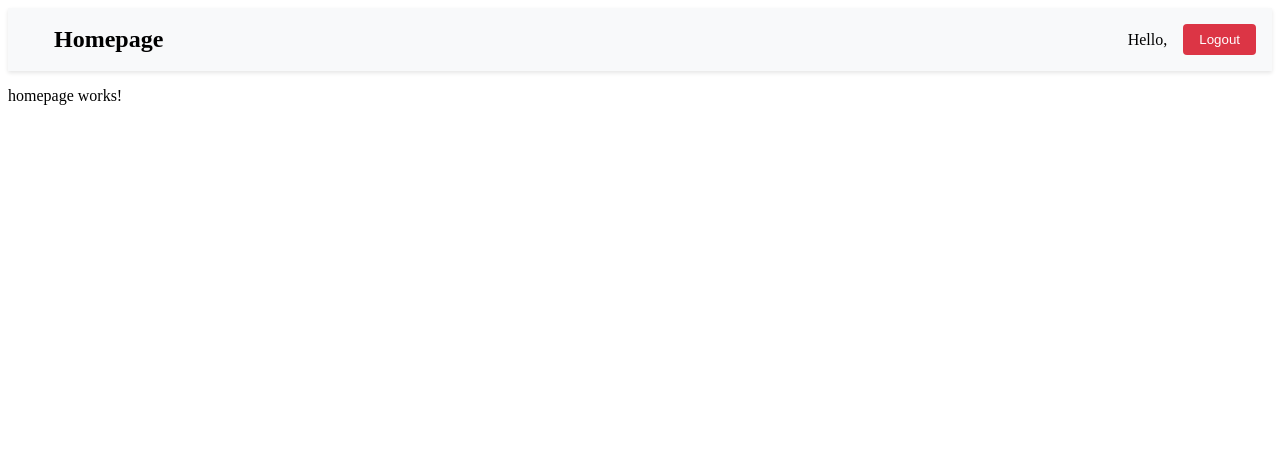
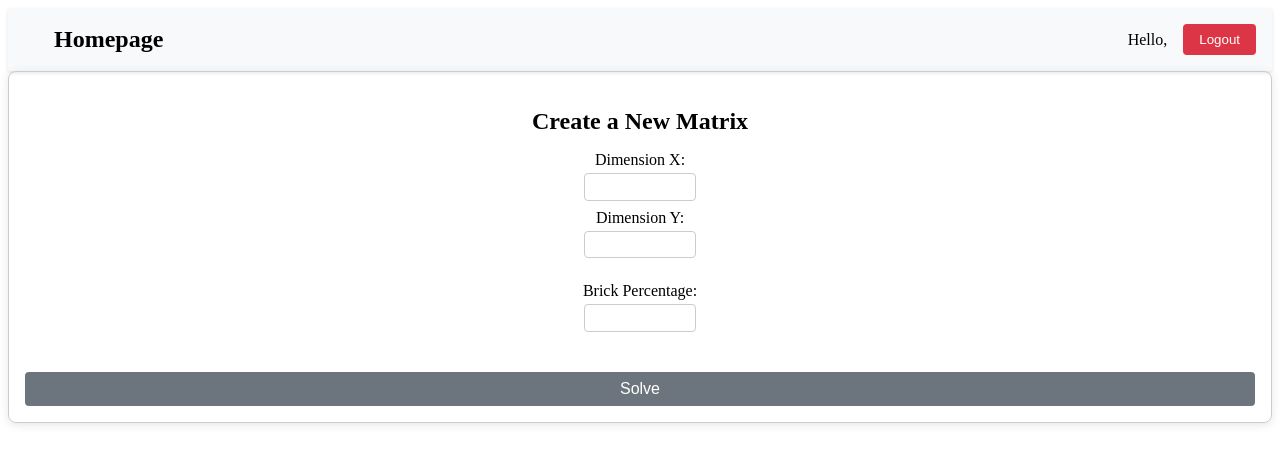
Before and after one commit to cosming20/Hackathon_2024, an Angular app in the folder client/: page /homepage in a window 1280 px wide. Shown: the top 464 px of the page. Built offline with nearby package versions, Linux system fonts and the light colour scheme.

Commit message:
homepage

```diff
--- a/client/src/app/app.service.ts
+++ b/client/src/app/app.service.ts
@@ -19,5 +19,8 @@ export class AppService {
     const body = { username, password };
     return this.http.post('http://localhost:5000/api/v1/auth/register', body, { withCredentials: true });
   }
+  createMaze(body: { dimension_x: number; dimension_y: number; start_x: number; start_y: number; finish_x: number; finish_y: number; bricks: number }): Observable<any> {
+    return this.http.post('http://localhost:5000/api/v1/maze', body, { withCredentials: true });
+  }
 
 }
--- a/client/src/app/homepage/homepage.component.html
+++ b/client/src/app/homepage/homepage.component.html
@@ -1 +1,88 @@
-<p>homepage works!</p>
+<div class="matrix-form">
+  <h2>Create a New Matrix</h2>
+
+  <div class="input-group">
+    <label for="dimension_x">Dimension X:</label>
+    <input
+      type="number"
+      id="dimension_x"
+      [(ngModel)]="dimensionX"
+      (ngModelChange)="createMatrix()"
+      min="1"
+      required
+    />
+    <div *ngIf="dimensionX < 1" class="error-message">
+      Dimension X must be at least 1.
+    </div>
+
+    <label for="dimension_y">Dimension Y:</label>
+    <input
+      type="number"
+      id="dimension_y"
+      [(ngModel)]="dimensionY"
+      (ngModelChange)="createMatrix()"
+      min="1"
+      required
+    />
+    <div *ngIf="dimensionY < 1" class="error-message">
+      Dimension Y must be at least 1.
+    </div>
+  </div>
+
+  <div class="input-group">
+    <label for="brick_percentage">Brick Percentage:</label>
+    <input
+      type="number"
+      id="brick_percentage"
+      [(ngModel)]="brickPercentage"
+      min="0"
+      max="40"
+      required
+    />
+    <div *ngIf="brickPercentage > 40" class="error-message">
+      Brick Percentage cannot exceed 40%.
+    </div>
+    <div *ngIf="brickPercentage < 0" class="error-message">
+      Brick Percentage cannot be negative.
+    </div>
+  </div>
+
+  <div class="matrix-container" *ngIf="matrix.length">
+    <div class="matrix">
+      <div *ngFor="let row of matrix; let y = index" class="matrix-row">
+        <div
+          *ngFor="let cell of row; let x = index"
+          class="matrix-cell"
+          [ngClass]="{
+            start: cell.isStart,
+            finish: cell.isFinish
+          }"
+          (click)="setPosition(x, y)"
+        ></div>
+      </div>
+    </div>
+  </div>
+
+  <div class="info">
+    <p *ngIf="startPosition">
+      Start Position: ({{ startPosition.x }},{{ startPosition.y }})
+    </p>
+    <p *ngIf="finishPosition">
+      Finish Position: ({{ finishPosition.x }},{{ finishPosition.y }})
+    </p>
+  </div>
+
+  <button
+    (click)="solveMaze()"
+    [disabled]="
+      !startPosition ||
+      !finishPosition ||
+      dimensionX < 1 ||
+      dimensionY < 1 ||
+      brickPercentage < 0 ||
+      brickPercentage > 40
+    "
+  >
+    Solve
+  </button>
+</div>
--- a/client/src/app/homepage/homepage.component.scss
+++ b/client/src/app/homepage/homepage.component.scss
@@ -0,0 +1,103 @@
+.matrix-form {
+    max-width: 100%;
+    margin: auto;
+    padding: 1rem;
+    border: 1px solid #ccc;
+    border-radius: 8px;
+    box-shadow: 0 2px 10px rgba(0, 0, 0, 0.1);
+
+    h2 {
+      text-align: center;
+      margin-bottom: 1rem;
+    }
+
+    .input-group {
+      display: flex;
+      flex-direction: column;
+      align-items: center; /* Centers inputs horizontally */
+      margin-bottom: 1rem;
+
+      label {
+        margin-bottom: 0.25rem;
+        text-align: center;
+      }
+
+      input {
+        width: 100px;
+        padding: 0.3rem;
+        border: 1px solid #ccc;
+        border-radius: 4px;
+        font-size: 0.9rem;
+        margin-bottom: 0.5rem;
+        text-align: center; /* Centers text inside the input */
+      }
+    }
+
+    .matrix-container {
+      max-height: 400px;
+      overflow: auto;
+      border: 1px solid #ccc;
+      border-radius: 4px;
+      margin: 1rem auto;
+      display: flex;
+      justify-content: center;
+      align-items: center;
+
+      .matrix {
+        display: flex;
+        flex-direction: column;
+        width: max-content;
+
+        .matrix-row {
+          display: flex;
+
+          .matrix-cell {
+            width: 30px;
+            height: 30px;
+            border: 1px solid #ccc;
+            cursor: pointer;
+            transition: background-color 0.3s;
+
+            &.start {
+              background-color: #28a745;
+            }
+
+            &.finish {
+              background-color: #dc3545;
+            }
+
+            &:hover {
+              background-color: rgba(0, 0, 0, 0.1);
+            }
+          }
+        }
+      }
+    }
+
+    .info {
+      margin-top: 1rem;
+      text-align: center;
+      font-size: 1rem;
+    }
+
+    button {
+      width: 100%;
+      padding: 0.5rem;
+      background-color: #007bff;
+      color: white;
+      border: none;
+      border-radius: 4px;
+      font-size: 1rem;
+      cursor: pointer;
+      margin-top: 1rem;
+
+      &:hover {
+        background-color: #0056b3;
+      }
+
+      &:disabled {
+        background-color: #6c757d;
+        cursor: not-allowed;
+      }
+    }
+  }
--- a/client/src/app/homepage/homepage.component.ts
+++ b/client/src/app/homepage/homepage.component.ts
@@ -1,10 +1,82 @@
 import { Component } from '@angular/core';
+import { AppService } from '../app.service';
+import { first } from 'rxjs';
 
 @Component({
   selector: 'app-homepage',
   templateUrl: './homepage.component.html',
-  styleUrl: './homepage.component.scss'
+  styleUrls: ['./homepage.component.scss']
 })
 export class HomepageComponent {
+  dimensionX: number;
+  dimensionY: number;
+  brickPercentage: number; // New property for brick percentage
+  matrix: Array<Array<{ isStart?: boolean; isFinish?: boolean }>> = [];
+  startPosition: { x: number; y: number } | null = null;
+  finishPosition: { x: number; y: number } | null = null;
 
+  constructor(private appService: AppService) {}
+
+  createMatrix() {
+    if (this.dimensionX && this.dimensionY) {
+      this.matrix = Array.from({ length: this.dimensionY }, () =>
+        Array.from({ length: this.dimensionX }, () => ({}))
+      );
+      this.startPosition = null;
+      this.finishPosition = null;
+    }
+  }
+
+  setPosition(x: number, y: number) {
+    if (!this.startPosition) {
+      this.startPosition = { x, y };
+      this.matrix[y][x].isStart = true; // Set start position
+    } else if (!this.finishPosition) {
+      this.finishPosition = { x, y };
+      this.matrix[y][x].isFinish = true; // Set finish position
+    } else {
+      // Reset positions if both are set
+      this.resetPositions();
+      this.setPosition(x, y); // Set the new start position
+    }
+  }
+
+  resetPositions() {
+    this.matrix.forEach(row => row.forEach(cell => {
+      cell.isStart = false;
+      cell.isFinish = false;
+    }));
+    this.startPosition = null;
+    this.finishPosition = null;
+  }
+
+  solveMaze() {
+    if (this.startPosition && this.finishPosition) {
+      const requestBody = {
+        dimension_x: this.dimensionX,
+        dimension_y: this.dimensionY,
+        start_x: this.startPosition.x + 1, // Adjusting for 1-based index
+        start_y: this.startPosition.y + 1,
+        finish_x: this.finishPosition.x + 1,
+        finish_y: this.finishPosition.y + 1,
+        bricks: this.brickPercentage
+      };
+
+      this.appService.createMaze(requestBody).pipe(first()).subscribe({
+        next: (response) => {
+          console.log('Maze created successfully!', response);
+          // Handle the success response, e.g., display or process the solution
+        },
+        error: (errorResponse) => {
+          console.error('Error creating maze!', errorResponse);
+          // Show an alert with the error message if available, otherwise a default message
+          if (errorResponse.error && errorResponse.error.msg) {
+            alert(errorResponse.error.msg);
+          } else {
+            alert("Failed to create maze. Please try again.");
+          }
+        }
+      });
+    }
+  }
 }
```
